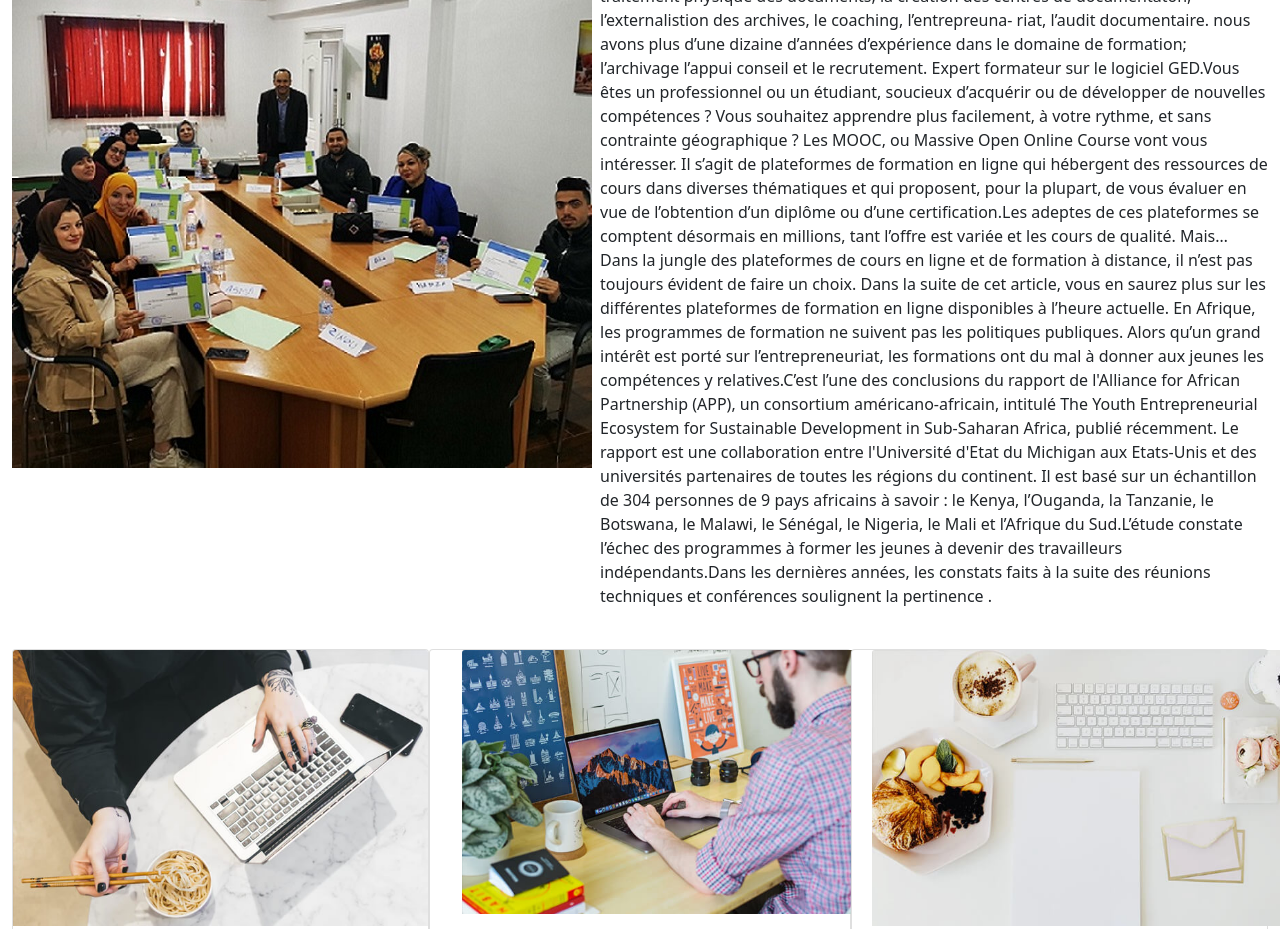
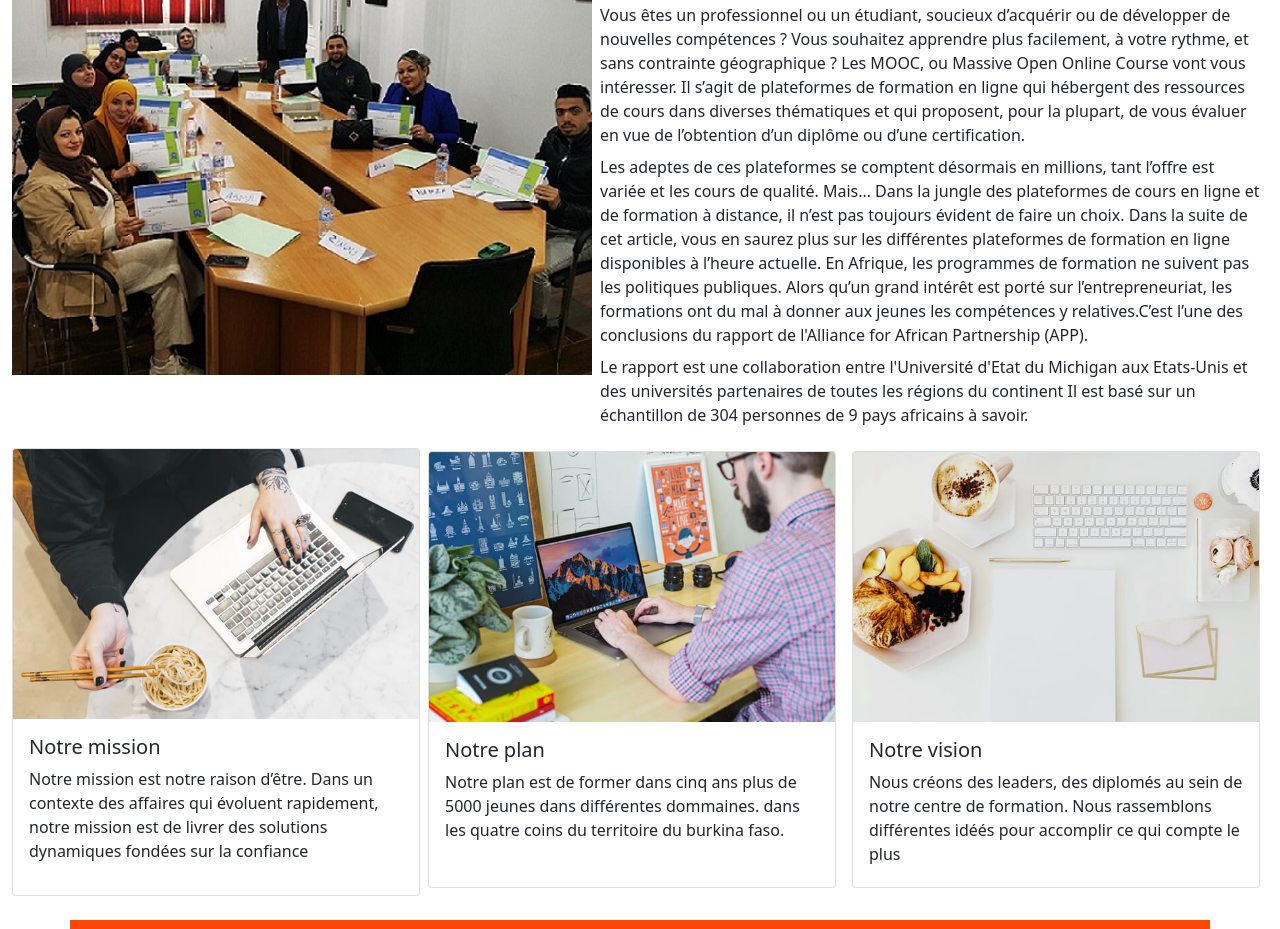
Before and after one commit to della94/OMEGA_3_2AIDIFORMATION_CONSULTING, a plain HTML site: page index.html in a window 1280 px wide. Shown: the part 692-1621 px from the top of the page. Drawn offline with Linux system fonts and the light colour scheme.

Commit message:
correction FLORA

```diff
--- a/index.html
+++ b/index.html
@@ -50,7 +50,7 @@
                   aria-controls="offcanvasScrolling" href="#Contact">CONTACT</a></li>
 
               <li class="nav-item">
-                <button class="btn btn- text-light fs-3" data-bs-toggle="modal"
+                <button class="btn btn- btn-light text-black fs-3" data-bs-toggle="modal"
                   data-bs-target="#exampleModal">S'INSCRIRE</button>
 
               </li>
@@ -65,15 +65,18 @@
       <div id="carouselExample" class="carousel slide container-fluid">
         <div class="carousel-inner">
           <div class="carousel-item active">
-            <img src="image/Slider.jpg" class="d-block w-100" alt>
+            <img src="image/Slider.jpg13.jpg" class="d-block w-100" alt>
 
           </div>
           <div class="carousel-item">
-            <img src="image/slider_inscription_formation_htt.jpg"
+            <img src="image/slider_inscription_formation_.png"
               class="d-block w-100" alt="...">
           </div>
           <div class="carousel-item">
-            <img src="image/téléchargement.jpeg" class="d-block w-100" alt="...">
+            <img src="image/tchargement.jpg1.jpg" class="d-block w-100" alt="...">
+          </div>
+          <div class="carousel-item">
+            <img src="image/Ensemble-slider-1.jpg34.jpg" class="d-block w-100" alt="...">
           </div>
           <button class="carousel-control-prev" type="button"
             data-bs-target="#carouselExample" data-bs-slide="prev">
@@ -91,14 +94,15 @@
 
         <section id="Apropos" class="Apropos">
           <div>
-            <h1 style="color: orangered; text-align: center;"> A PROPOS</h1>
+            <h1 style="color: orangered" class="text-center" > A PROPOS</h1>
+
           </div>
-          <div style="display: flex;">
+          <div class="d-flex">
             <div class="image">
               <img src="image/bani2.jpg" alt="margin-top 20px">
             </div>
             <div>
-              <p style="margin-left: 8px; font-size: 16px;">
+              <p class="m-lg-2">
                 Le cabinet 2AIDI consulting est une entreprisennn
                 privée offrant des formations en logistique audit
                 et contrôle, gestion et comptabilité. Bibliothéconomie,
@@ -111,7 +115,9 @@
                 riat, l’audit documentaire. nous avons plus d’une dizaine
                 d’années d’expérience dans le domaine de formation;
                 l’archivage l’appui conseil et le recrutement. Expert
-                formateur sur le logiciel GED.Vous êtes un professionnel ou un
+                formateur sur le logiciel GED. </p>
+                <p class="m-lg-2">
+                Vous êtes un professionnel ou un
                 étudiant,
                 soucieux d’acquérir ou de développer de nouvelles compétences ?
                 Vous souhaitez apprendre plus facilement,
@@ -121,8 +127,9 @@
                 de formation en ligne qui hébergent des ressources de cours
                 dans diverses thématiques et qui proposent, pour la plupart, de
                 vous évaluer
-                en vue de l’obtention d’un diplôme ou d’une certification.Les
-                adeptes de ces plateformes se comptent
+                en vue de l’obtention d’un diplôme ou d’une certification.</p>
+                <p class="m-lg-2">
+                Les adeptes de ces plateformes se comptent
                 désormais en millions, tant l’offre est variée et les cours de
                 qualité. Mais… Dans la jungle des plateformes
                 de cours en ligne et de formation à distance, il n’est pas
@@ -134,27 +141,20 @@
                 porté sur l’entrepreneuriat, les formations ont du mal
                 à donner aux jeunes les compétences y relatives.C’est l’une des
                 conclusions du rapport de l'Alliance for African Partnership
-                (APP), un consortium américano-africain,
-                intitulé The Youth Entrepreneurial Ecosystem for Sustainable
-                Development in Sub-Saharan Africa, publié récemment.
+                (APP).</p>
+                <p class="m-lg-2">
                 Le rapport est une collaboration entre l'Université d'Etat du
                 Michigan aux Etats-Unis et des universités partenaires de toutes
-                les régions du continent.
-                Il est basé sur un échantillon de 304 personnes de 9 pays
-                africains à savoir : le Kenya, l’Ouganda, la Tanzanie, le
-                Botswana, le Malawi, le Sénégal, le Nigeria,
-                le Mali et l’Afrique du Sud.L’étude constate l’échec des
-                programmes à former les jeunes à devenir des travailleurs
-                indépendants.Dans les dernières années, les constats faits à la
-                suite des réunions techniques
-                et conférences soulignent la pertinence .
+                les régions du continent Il est basé sur un échantillon de 304 personnes de 9 pays
+                africains à savoir.</p>
+
 
               </p>
             </div>
           </div>
 
-          <div style="display: flex; margin-top: 20px;">
-            <div class="card" style="width: 45%; ">
+          <div class="d-flex m-0">
+            <div class="card w-50" >
               <img src="image/about-boxes-1.jpg" class="card-img-top" alt="..."
                 style="margin-right: 10px;">
               <div class="card-body">
@@ -167,9 +167,8 @@
               </div>
             </div>
 
-            <div class="card container" style="width: 45%;">
-              <img src="image/about-boxes-2.jpg" class="card-img-top" alt="..."
-                style="margin-left: 20px;">
+            <div class="card w-50 m-2" >
+              <img src="image/about-boxes-2.jpg" class="card-img-top" alt="...">
               <div class="card-body">
                 <h5 class="card-title">Notre plan</h5>
                 <p class="card-text">Notre plan est de former dans
@@ -180,9 +179,9 @@
               </div>
             </div>
 
-            <div class="card" style="width: 45%;" row>
-              <img src="image/about-boxes-3.jpg" class="card-img-top" alt="..."
-                style="margin-left: 20px;">
+            <div class="card w-50 m-2" row>
+              <img src="image/about-boxes-3.jpg" class="card-img-top" alt="...">
+
               <div class="card-body">
                 <h5 class="card-title">Notre vision</h5>
                 <p class="card-text">Nous créons des leaders,
@@ -302,7 +301,7 @@
                   </div>
                 </div>
               </div>
-            </section>
+            </section><br>
 
             <section id="Nosservices" class="Nosservices">
               <div class="container p-4 text-center"
```
Also changed, not shown: Ensemble.jpg2.jpg (added), image/Ensemble-slider-1.jpg33.jpg (added), image/Ensemble-slider-1.jpg34.jpg (added), image/Ensemble.jpg (added), image/Ensemble.jpg2.jpg (added), image/Slider.jpg12.jpg (added), image/Slider.jpg13.jpg (added), image/slider_inscription_formation_htt.jpg13.jpg (added), image/tchargement.jpg (added), image/tchargement.jpg1.jpg (added), 1 other file.
